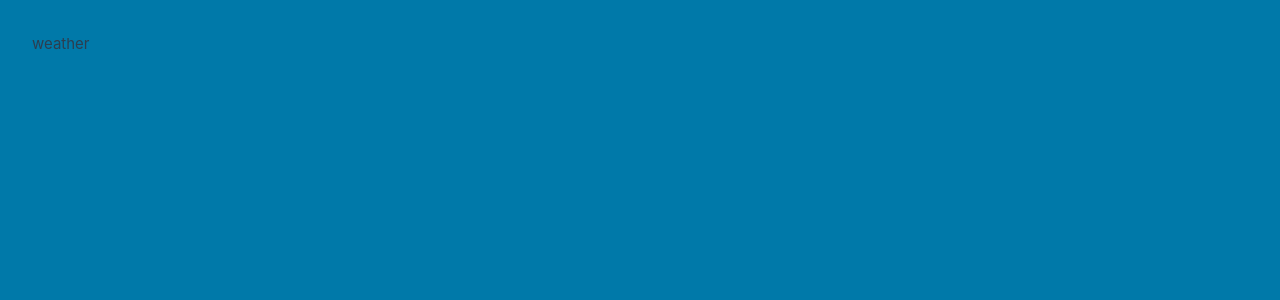
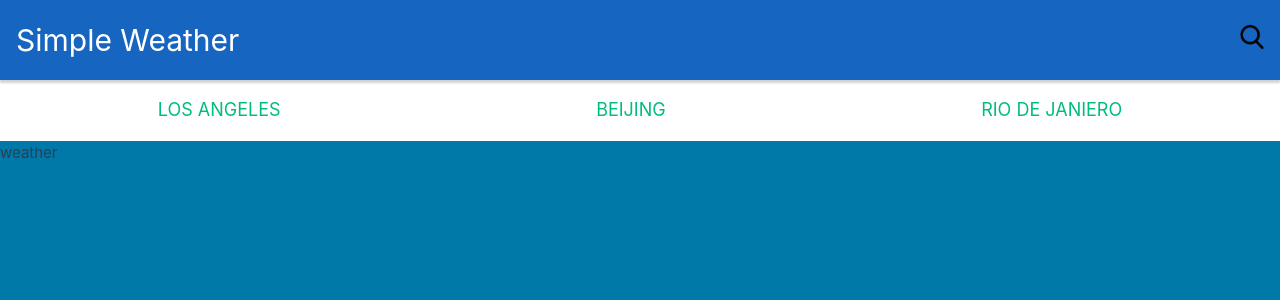
Before and after one commit to jksmall0631/SimpleWeather, a Vue app: page / in a window 1280 px wide. Shown: the top 300 px of the page. Built offline with nearby package versions, Linux system fonts and the light colour scheme.

Commit message:
Add header with search button

```diff
--- a/src/App.vue
+++ b/src/App.vue
@@ -1,13 +1,110 @@
 <script setup>
-import { RouterLink, RouterView } from 'vue-router'
+import { ref } from 'vue';
+import { RouterLink, RouterView } from 'vue-router';
+
+const cities = ref([
+  { name: 'Los Angeles', path: '/losAngeles' },
+  { name: 'Beijing', path: '/beijing' },
+  { name: 'Rio De Janiero', path: '/rioDeJaniero' },
+]);
+
+const handleSearch = () => {
+  console.log('Search clicked');
+};
 </script>
 
 <template>
   <header>
+    <div class="searchContainer">
+      <h1>Simple Weather</h1>
+      <div class="search">
+        <div class="inputContainer">
+          <img
+            src="@/assets/search.png"
+            alt="search"
+            class="searchIcon"
+            @click="handleSearch"
+          />
+        </div>
+      </div>
+    </div>
+    <nav>
+      <RouterLink
+        v-for="city in cities"
+        :key="city.name"
+        :to="city.path"
+      >
+        <h2>{{ (city.name).toUpperCase() }}</h2>
+      </RouterLink>
+    </nav>
   </header>
-  <RouterView />
+  <body>
+    <RouterView />
+  </body>
 </template>
 
 <style scoped>
+header {
+  width: 100%;
+  background-color: white;
+  z-index: 100;
+}
 
+.headerWrapper {
+  display: block;
+  padding: 2rem;
+  padding-bottom: 0;
+  max-width: 1200px;
+  margin: auto;
+}
+
+nav {
+  display: flex;
+  justify-content: space-between;
+  width: 100%;
+  font-size: 12px;
+  text-align: center;
+}
+
+nav a.router-link-exact-active {
+  color: black;
+  border-bottom: 3px solid #fd491f;
+}
+
+nav a.router-link-exact-active:hover {
+  background-color: transparent;
+}
+
+nav a {
+  display: inline-block;
+  flex-grow: 1;
+  margin-right: 2rem;
+  margin-left: 2rem;
+  padding-top: 1rem;
+  padding-bottom: 1rem;
+}
+
+.search {
+  display: flex;
+  align-items: center;
+}
+
+.searchContainer {
+  background-color: #1665c0;
+  display: flex;
+  padding: 1rem;
+  justify-content: space-between;
+  box-shadow: 0px 3px 2px lightgray;
+}
+
+.searchContainer h1 {
+  color: white;
+}
+
+.searchIcon {
+  color: white;
+  width: 24px;
+  height: 24px;
+  cursor: pointer;
+}
 </style>
--- a/src/assets/main.css
+++ b/src/assets/main.css
@@ -3,7 +3,6 @@
 #app {
   max-width: 1280px;
   margin: 0 auto;
-  padding: 2rem;
   font-weight: normal;
 }
 
```
Also changed, not shown: src/assets/search.png (added).
